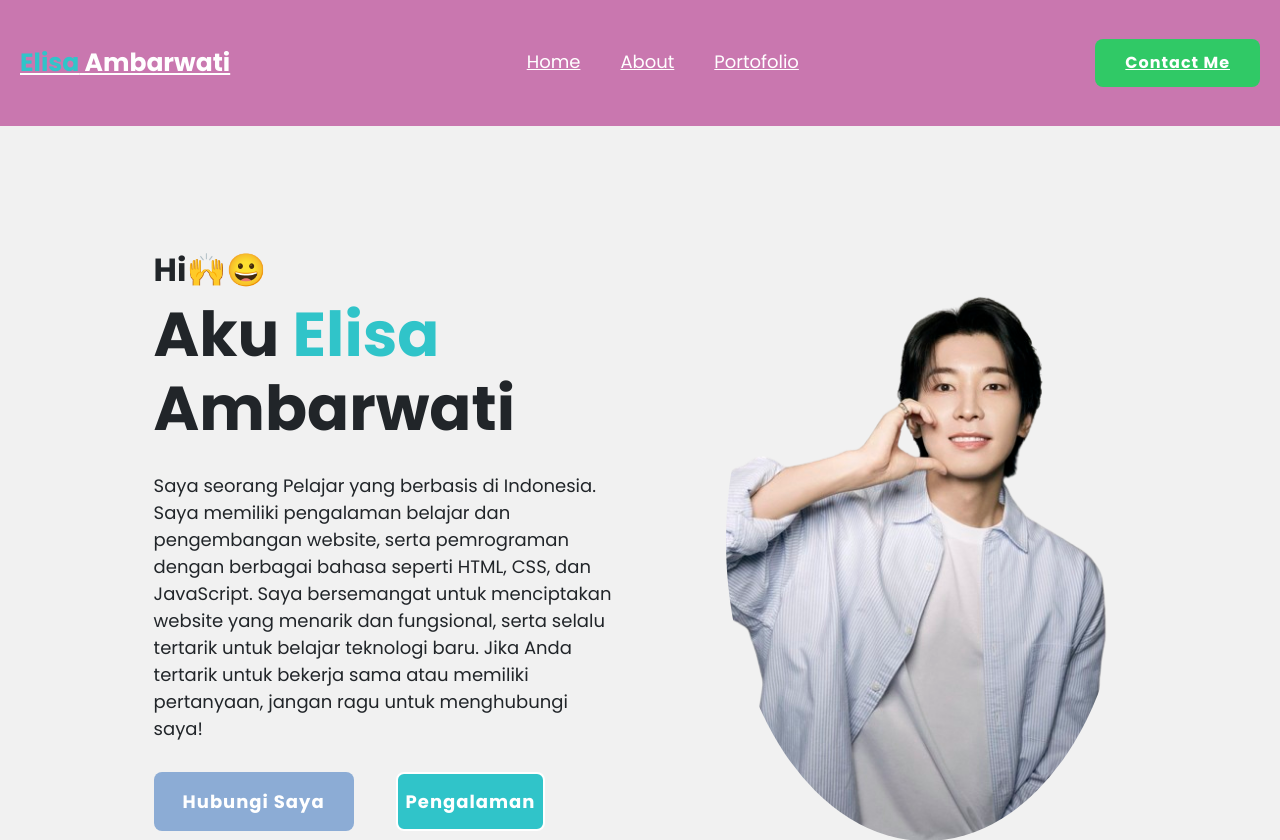
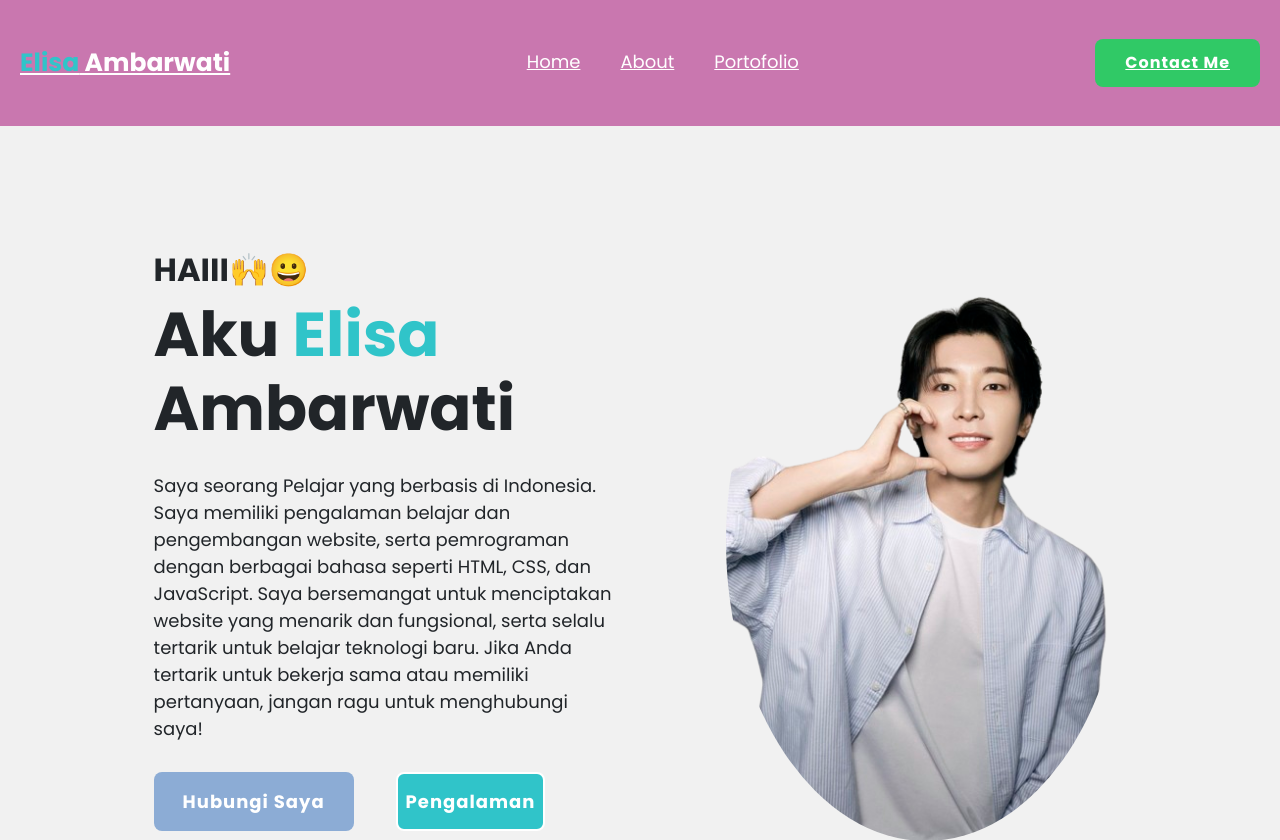
Before and after one commit to dinonara111/belajar-web, a plain HTML site: page index.html in a window 1280 px wide. Shown: the top 840 px of the page. Drawn offline with nearby package versions, Linux system fonts and the light colour scheme.

Commit message:
ganti h2

```diff
--- a/index.html
+++ b/index.html
@@ -23,7 +23,7 @@
 
     <section class="home" >
         <div class="home-content">
-            <h2>Hi🙌😀</h2>
+            <h2>HAIII🙌😀</h2>
             <h1> Aku <span>Elisa <br></span> Ambarwati </h1>
             <p>
                  Saya seorang Pelajar yang berbasis di Indonesia. Saya memiliki pengalaman belajar dan pengembangan website, serta pemrograman dengan berbagai bahasa seperti HTML, CSS, dan JavaScript. Saya bersemangat untuk menciptakan website yang menarik dan fungsional, serta selalu tertarik untuk belajar teknologi baru. Jika Anda tertarik untuk bekerja sama atau memiliki pertanyaan, jangan ragu untuk menghubungi saya!</p>
```
